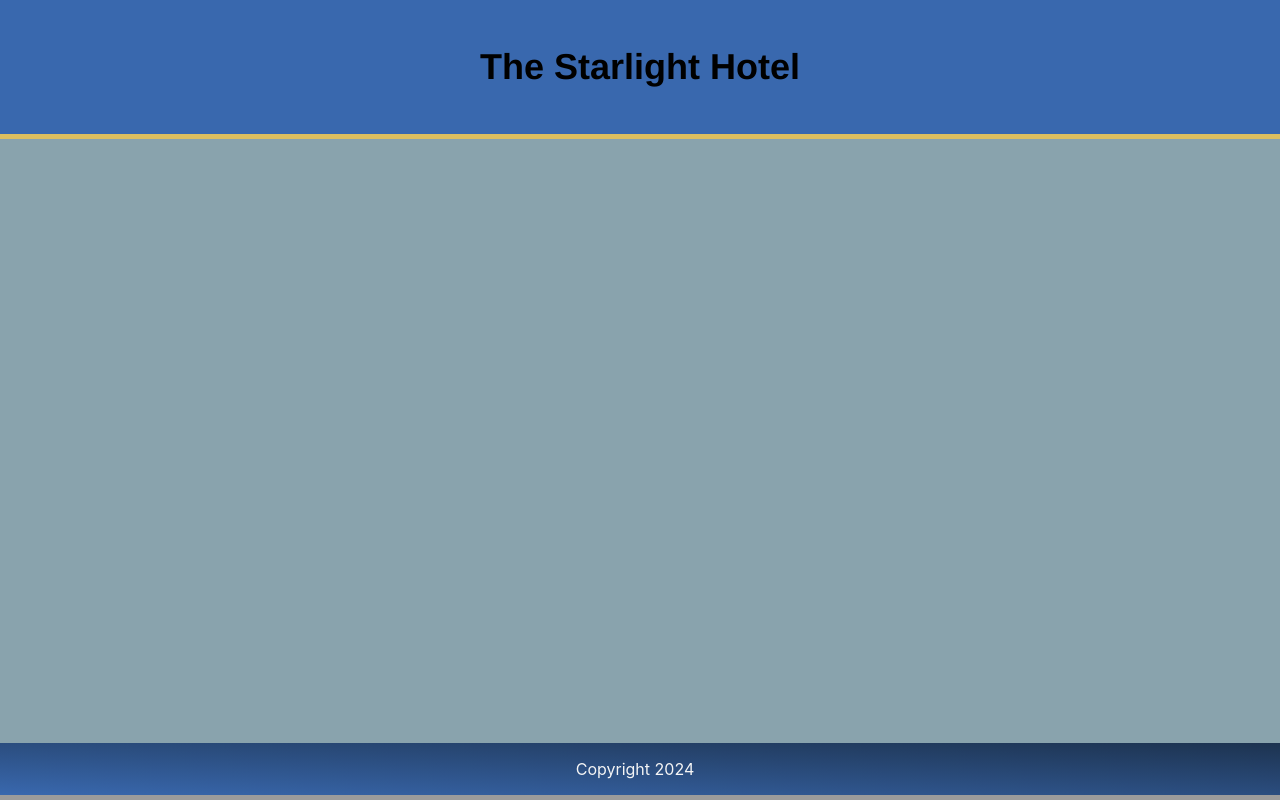
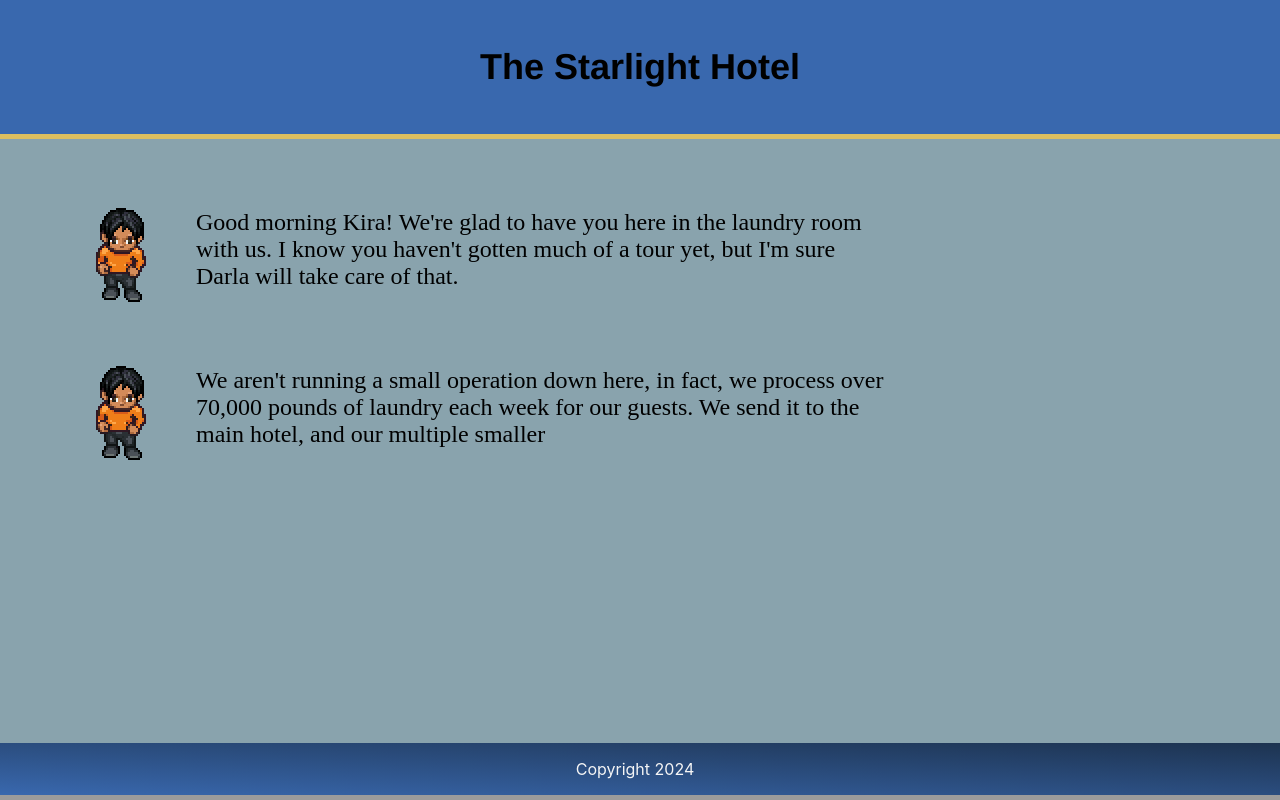
Before and after one commit to sdiener17/starlight-hotel, a React (Create React App) app: page /game in a window 1280 px wide. Built offline with nearby package versions, Linux system fonts and the light colour scheme.

Commit message:
Fixed some redux issues- initial game playthrough working

```diff
--- a/src/App.js
+++ b/src/App.js
@@ -1,9 +1,8 @@
-import logo from "./logo.svg";
 import { useState } from "react";
 import "./App.css";
 import styled from "styled-components";
 import { Route, Routes } from "react-router-dom";
-import { DataProvider } from "./data/GameContext.js";
+// import { DataProvider } from "./data/GameContext.js";
 import Header from "./components/Header/Header.js";
 import Footer from "./components/Footer.js";
 import Homepage from "./components/Homepage/Homepage.js";
@@ -13,11 +12,10 @@ export default function App() {
   const [gameStarted, setGameStarted] = useState(false);
   return (
     <PageWrapper>
-      <DataProvider>
+      {/* <DataProvider> */}
       <Header gameStarted={gameStarted} />
       <div>
         {/* <NavBar /> */}
-          {/* <img src={logo} className="App-logo" alt="logo" /> */}
         <Routes>
           <Route
             exact
@@ -29,7 +27,7 @@ export default function App() {
       </div>
       <div className="separaterBottomFooter" />
       <Footer />
-      </DataProvider>
+      {/* </DataProvider> */}
     </PageWrapper>
   );
 }
@@ -40,12 +38,4 @@ const PageWrapper = styled.div`
   }
   //display:flex;
   height: 100%;
-  .routeLeft {
-    display: flex;
-    justify-content: left !important;
-  }
-  .routeCenter {
-    display: flex;
-    justify-content: center !important;
-  }
 `;
--- a/src/components/Gamepage/Gamepage.js
+++ b/src/components/Gamepage/Gamepage.js
@@ -4,7 +4,6 @@
  * input.
  */
 import React, { useEffect, useState } from "react";
-import { useNavigate } from "react-router-dom";
 import { useSelector, useDispatch } from "react-redux";
 import { updateLocation } from "../../data/playerSlice";
 import styled from "styled-components";
@@ -20,14 +19,17 @@ export default function Gamepage() {
   const currentLocation = useSelector(
     (state) => state.playerData.currentLocation
   );
+  const allPlayerData = useSelector((state) => state.playerData);
+
   // const dispatch = useDispatch();
 
-  useEffect(() => {
-    //things
-  }, [currentLocation]);
+  // useEffect(() => {
+  //   console.log("CURRENT LOCATION: " + currentLocation);
+  //   console.log("ALL PLAYER DATA: " + allPlayerData);
+  // }, []);
   return (
     <PageWrapper>
-      {currentLocation === "gamestart" && <NewGame />}
+      {currentLocation === "gameStart" && <NewGame />}
       {currentLocation === "laundry" && <LaundryRoom />}
       {currentLocation === "whereTo" && <WhereTo />}
       {currentLocation === "talkTo" && <WhoToTalkTo />}
--- a/src/data/npcSlice.js
+++ b/src/data/npcSlice.js
@@ -32,6 +32,10 @@ export function selectNpcFromId(state, id) {
   return state.filter((npc) => npc.npcId === id);
 }
 
+export function selectNpcCurrentTextSet(state, id) {
+  //do something
+}
+
 // Action creators are generated for each case reducer function
 export const { updateNpcAvailable, updateNpcIsKnown } = npcSlice.actions;
 
--- a/src/data/playerData.js
+++ b/src/data/playerData.js
@@ -1,3 +1,3 @@
 export const playerData = {
-  currentLocation: "gamestart",
+  currentLocation: "gameStart",
 };
--- a/src/data/playerSlice.js
+++ b/src/data/playerSlice.js
@@ -3,7 +3,7 @@ import { playerData } from "./playerData";
 
 export const playerSlice = createSlice({
   name: "playerData",
-  initialState: { playerData },
+  initialState: playerData,
   reducers: {
     updateLocation: (state, action) => {
       state.currentLocation = action.payload;
```
Also changed, not shown: src/index.js (+7 -7 lines). Lines whose indentation alone changed are shown as unchanged.
